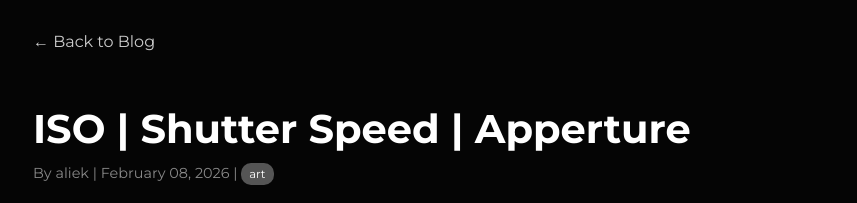
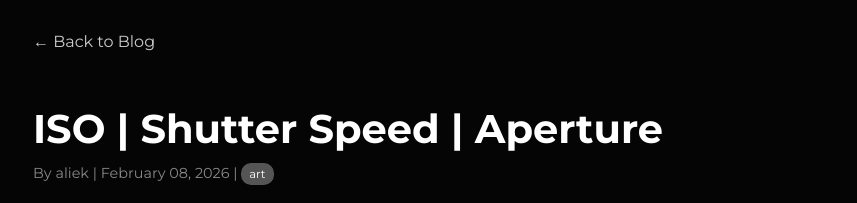
Before and after one commit to futoid/aliek, an Eleventy site: page src/get/click.md in a window 1280 px wide. Shown: the top 203 px of the page, without its empty margins (207-1064 px from the left). Built offline with nearby package versions, Linux system fonts and the light colour scheme; Eleventy itself is replaced by a stand-in of ours; files that its build step writes are made by us from their sources.

Commit message:
update: iso

```diff
--- a/src/get/click.md
+++ b/src/get/click.md
@@ -1,5 +1,5 @@
 ---
-title: "ISO | Shutter Speed | Apperture"
+title: "ISO | Shutter Speed | Aperture"
 description: "Priotize the exporsure trinity"
 author: "aliek"
 date: 2026-02-08
```
